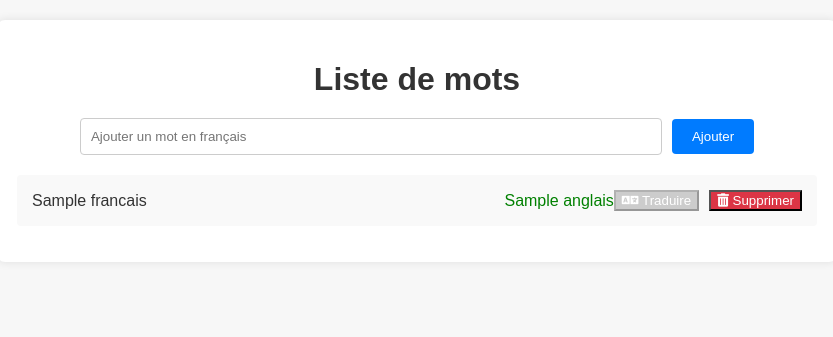
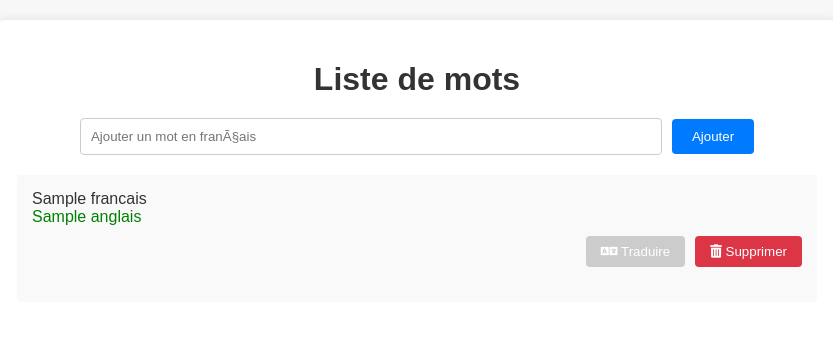
Before and after one commit to altinhajda/TP-Gestion-des-donnees, a Flask app: template templates/index.html in a window 1280 px wide. Shown: the top 337 px of the page, without its empty margins (223-1056 px from the left). Run offline with Flask 3, Linux system fonts and the light colour scheme; the template is opened without the code that fills it: most values are stand-ins (such as "Sample title", 1, 10 or a date in 2020).

Commit message:
Updating index.html

```diff
--- a/templates/index.html
+++ b/templates/index.html
@@ -70,8 +70,8 @@
             padding: 15px;
             border-radius: 4px;
             display: flex;
-            justify-content: space-between;
-            align-items: center;
+            flex-direction: column;
+            /* Change la direction en colonne */
         }
 
         .mot {
@@ -82,22 +82,16 @@
             color: green;
         }
 
-        .actions-container {
+        .actions {
+            margin-top: 10px;
             display: flex;
-            align-items: center;
-            margin-left: auto;
-        }
-
-        .actions-container form {
-            margin: 0;
-        }
-
-        .actions-container form:first-child {
-            margin-right: 10px;
+            gap: 10px;
+            align-self: flex-end;
+            /* Aligne les boutons sur la droite */
         }
 
         .actions button {
-            padding: 10px 20px;
+            padding: 8px 15px;
             border: none;
             border-radius: 4px;
             cursor: pointer;
@@ -129,7 +123,7 @@
     <div class="container">
         <h1>Liste de mots</h1>
         <form action="/add" method="post">
-            <input type="text" name="francais" placeholder="Ajouter un mot en français">
+            <input type="text" name="francais" placeholder="Ajouter un mot en franÃ§ais">
             <input type="submit" value="Ajouter">
         </form>
         <ul>
@@ -138,7 +132,7 @@
                 <span class="mot">{{ mot.Francais }}</span>
                 <span class="traduction{% if mot.Anglais %} traduit{% endif %}">{{ mot.Anglais or 'Pas encore traduit'
                     }}</span>
-                <div class="actions-container">
+                <div class="actions">
                     <form action="/translate" method="post">
                         <input type="hidden" name="id" value="{{ mot.ID }}">
                         <button type="submit" class="translate-btn" {% if mot.Anglais %} disabled{% endif %}><i
```
